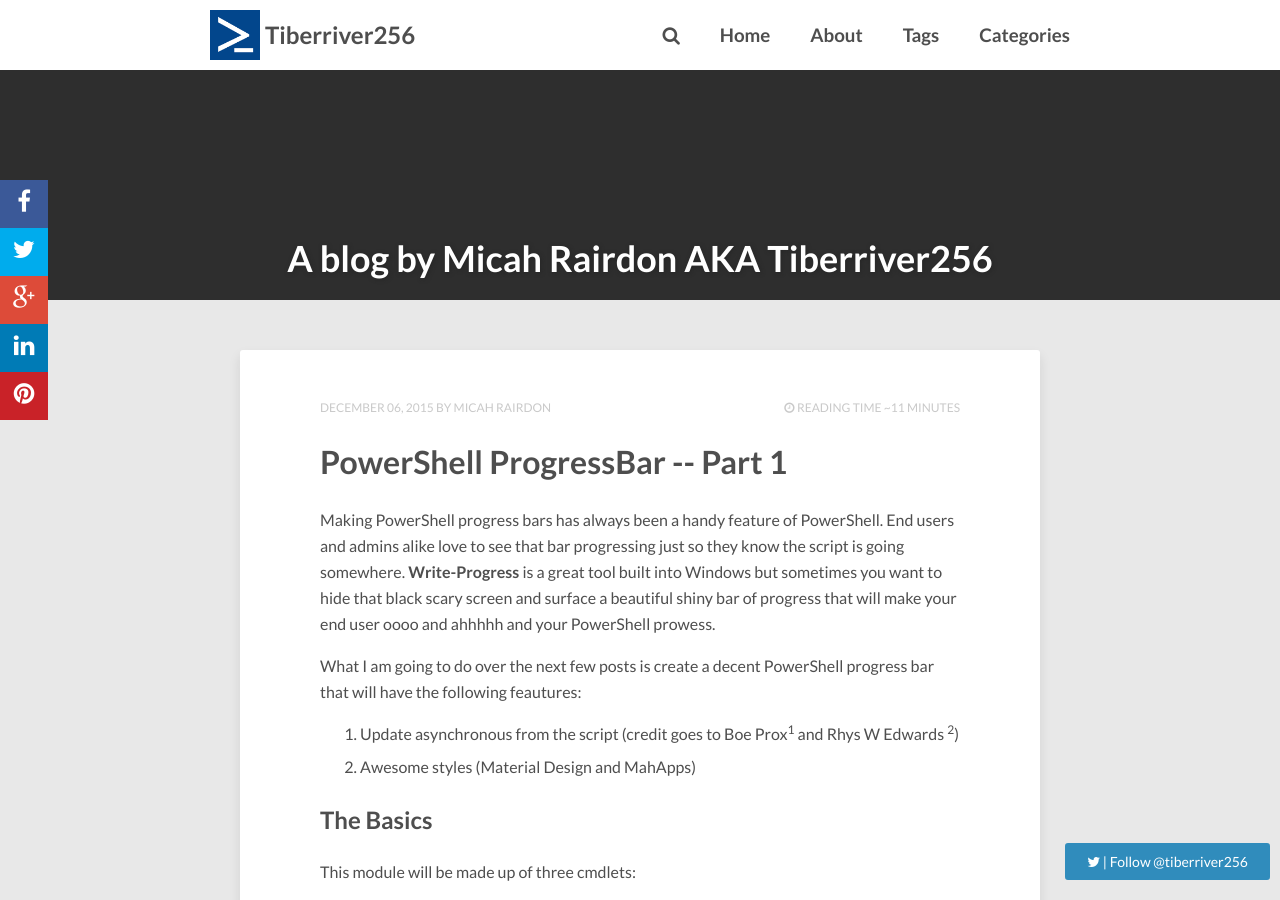
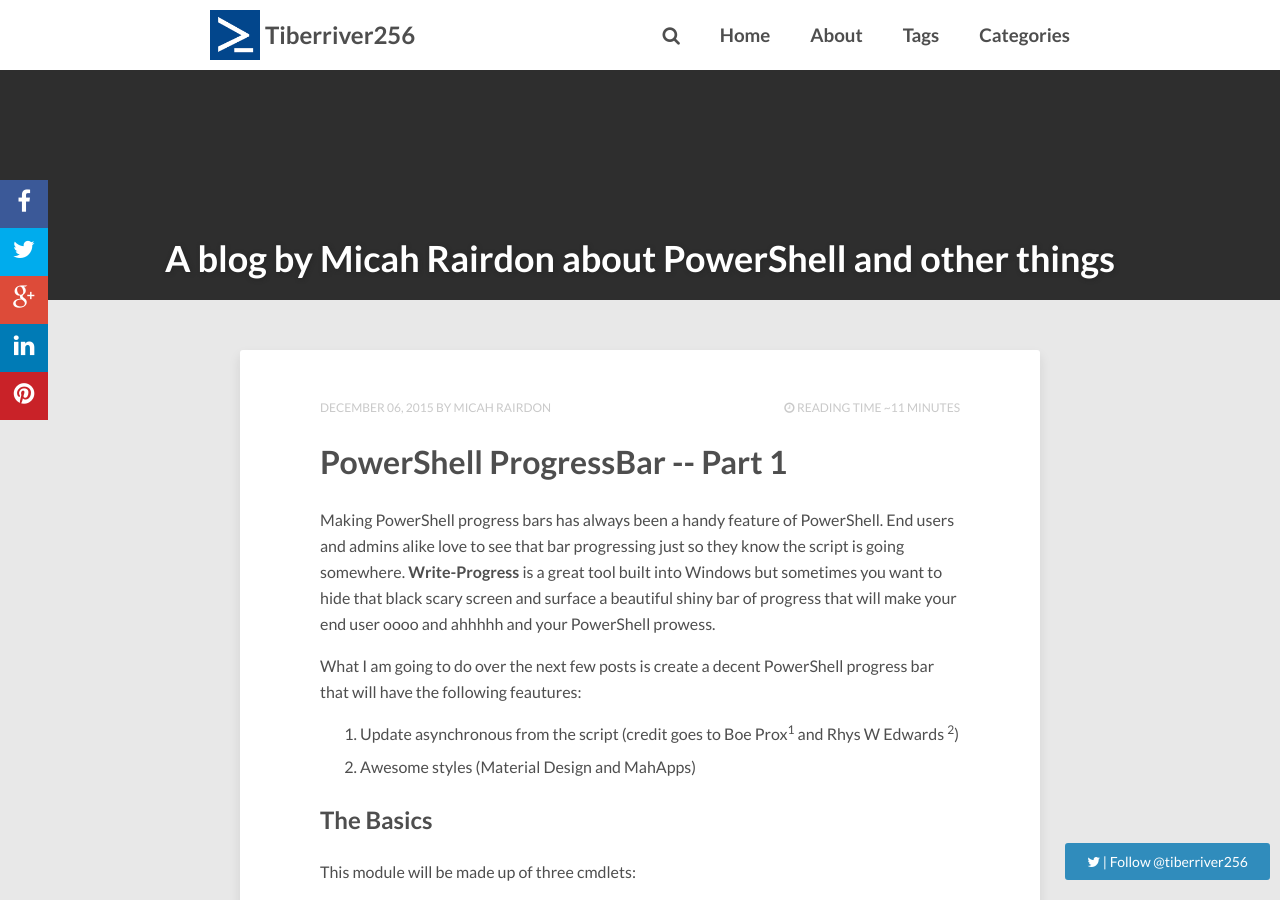
Before and after one commit to Tiberriver256/Tiberriver256.GitHub.io, a Jekyll site: the page built from index.html, in a window 1280 px wide and 900 px high. Built offline with Jekyll 4.4.1, drawn with Linux system fonts in a browser that asks for light colours; nearby versions of some CDN libraries; the list of posts is cut into pages by our own code; comment, search, counter and statistics services are not loaded.

Commit message:
Changed title

```diff
--- a/index.html
+++ b/index.html
@@ -1,6 +1,6 @@
 ---
 layout: post-index
-title: "A blog by Micah Rairdon AKA Tiberriver256"
+title: "A blog by Micah Rairdon about PowerShell and other things"
 description: "I do a lot of PowerShell but my other interests include: DevOps, Personal Productivity, Family, Autism, SharePoint and Office 365"
 tags: [Jekyll, theme, themes, responsive, blog, modern]
 comments: false
```
